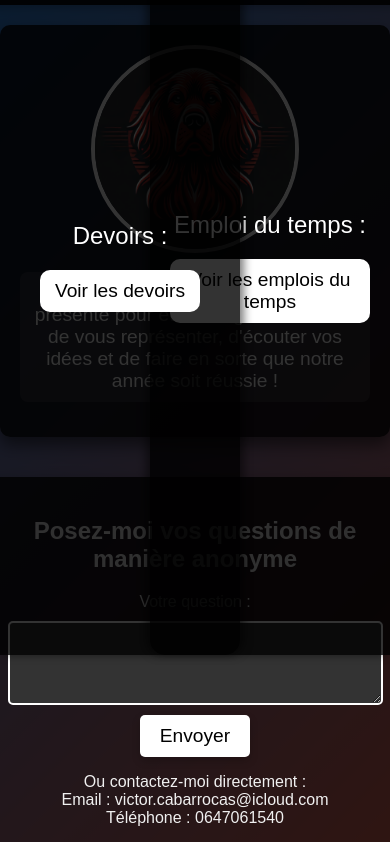
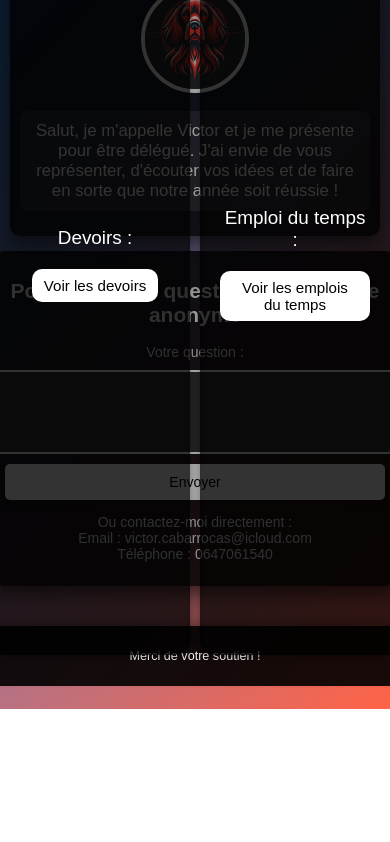
Before and after one commit to Yoyorion/liep, a plain HTML site: page index.html in a window 390 px wide. Shown: the part 145-987 px from the top of the page. After the commit the page ends 854 px from the top, so only its background shows below. Drawn offline with Linux system fonts and the light colour scheme.

Commit message:
styles.css

```diff
--- a/styles.css
+++ b/styles.css
@@ -11,16 +11,16 @@ body {
     justify-content: center;
     text-align: center;
     min-height: 100vh;
-    position: relative; /* For the bubble to be placed properly */
+    position: relative; /* Pour les bulles */
 }
 
-/* Bulle "Emploi du temps" à droite */
+/* Bulle "Emploi du temps" */
 .program-bubble {
     position: fixed;
     right: 0;
     top: 0;
-    width: 200px; /* Largeur fixe pour correspondre aux deux bulles */
-    height: 90%; /* Même hauteur pour l'emploi du temps */
+    width: 200px; /* Largeur fixe */
+    height: 90%; /* Hauteur fixe */
     background-color: rgba(0, 0, 0, 0.8);
     border-radius: 15px 0 0 15px;
     display: flex;
@@ -34,7 +34,7 @@ body {
 .program-bubble p {
     font-size: 1.5em;
     color: #ffffff;
-    margin-bottom: 20px; /* Espace entre le texte et le bouton */
+    margin-bottom: 20px;
 }
 
 .program-button {
@@ -53,27 +53,27 @@ body {
     background-color: #cccccc;
 }
 
-/* Bulle "Devoirs" à gauche */
+/* Bulle "Devoirs" */
 .homework-bubble {
     position: fixed;
     left: 0;
     top: 0;
-    width: 200px; /* Largeur fixe identique à celle de la bulle programme */
-    height: 90%; /* Même hauteur que la bulle d'emploi du temps */
+    width: 200px; /* Largeur fixe */
+    height: 90%; /* Hauteur fixe */
     background-color: rgba(0, 0, 0, 0.8);
-    border-radius: 0 15px 15px 0; /* Coins arrondis à droite */
+    border-radius: 0 15px 15px 0;
     display: flex;
     flex-direction: column;
     justify-content: center;
     align-items: center;
     padding: 20px;
-    box-shadow: 4px 0px 8px rgba(0, 0, 0, 0.5); /* Ombre sur le côté droit */
+    box-shadow: 4px 0px 8px rgba(0, 0, 0, 0.5);
 }
 
 .homework-bubble p {
     font-size: 1.5em;
     color: #ffffff;
-    margin-bottom: 20px; /* Espace entre le texte et le bouton */
+    margin-bottom: 20px;
 }
 
 .homework-button {
@@ -185,3 +185,80 @@ footer {
     color: #ffffff;
     box-shadow: 0px -4px 8px rgba(0, 0, 0, 0.2);
 }
+
+/* Styles pour les grands écrans (ordinateurs) */
+@media only screen and (min-width: 1024px) {
+    /* Conserve les styles actuels pour ordinateur */
+}
+
+/* Styles pour les tablettes */
+@media only screen and (min-width: 768px) and (max-width: 1024px) {
+    body {
+        font-size: 16px;
+    }
+
+    .presentation {
+        padding: 15px;
+        margin: 10px;
+    }
+
+    .image-chien {
+        width: 180px;
+        height: 180px;
+    }
+}
+
+/* Styles pour les téléphones */
+@media only screen and (max-width: 767px) {
+    body {
+        font-size: 14px;
+        padding: 5px;
+        margin: 0;
+    }
+
+    header h1 {
+        font-size: 2em; /* Réduis la taille du titre */
+        margin: 10px 0;
+    }
+
+    .presentation {
+        padding: 10px;
+        margin: 5px;
+        font-size: 1em; /* Réduire la taille de la police pour mobile */
+    }
+
+    .image-chien {
+        width: 100px; /* Réduire la taille de l'image du chien */
+        height: 100px;
+        margin: 0 auto; /* Centrer l'image sur mobile */
+    }
+
+    .formulaire {
+        padding: 10px;
+        margin: 10px 0;
+    }
+
+    textarea {
+        width: 100%; /* Assure que le textarea prenne toute la largeur disponible */
+    }
+
+    button {
+        width: 100%; /* Bouton sur toute la largeur pour plus d'accessibilité */
+        font-size: 1em; /* Réduire légèrement la taille du texte sur mobile */
+    }
+
+    /* Bulles sur les côtés (Emploi du temps, Devoirs) */
+    .program-bubble, .homework-bubble {
+        width: 150px; /* Réduire la taille des bulles sur mobile */
+        font-size: 0.9em; /* Réduire la taille du texte */
+    }
+
+    .program-button, .homework-button {
+        padding: 8px 12px; /* Réduire le padding des boutons dans les bulles */
+    }
+
+    footer {
+        font-size: 0.9em;
+        padding: 10px;
+    }
+}
```
